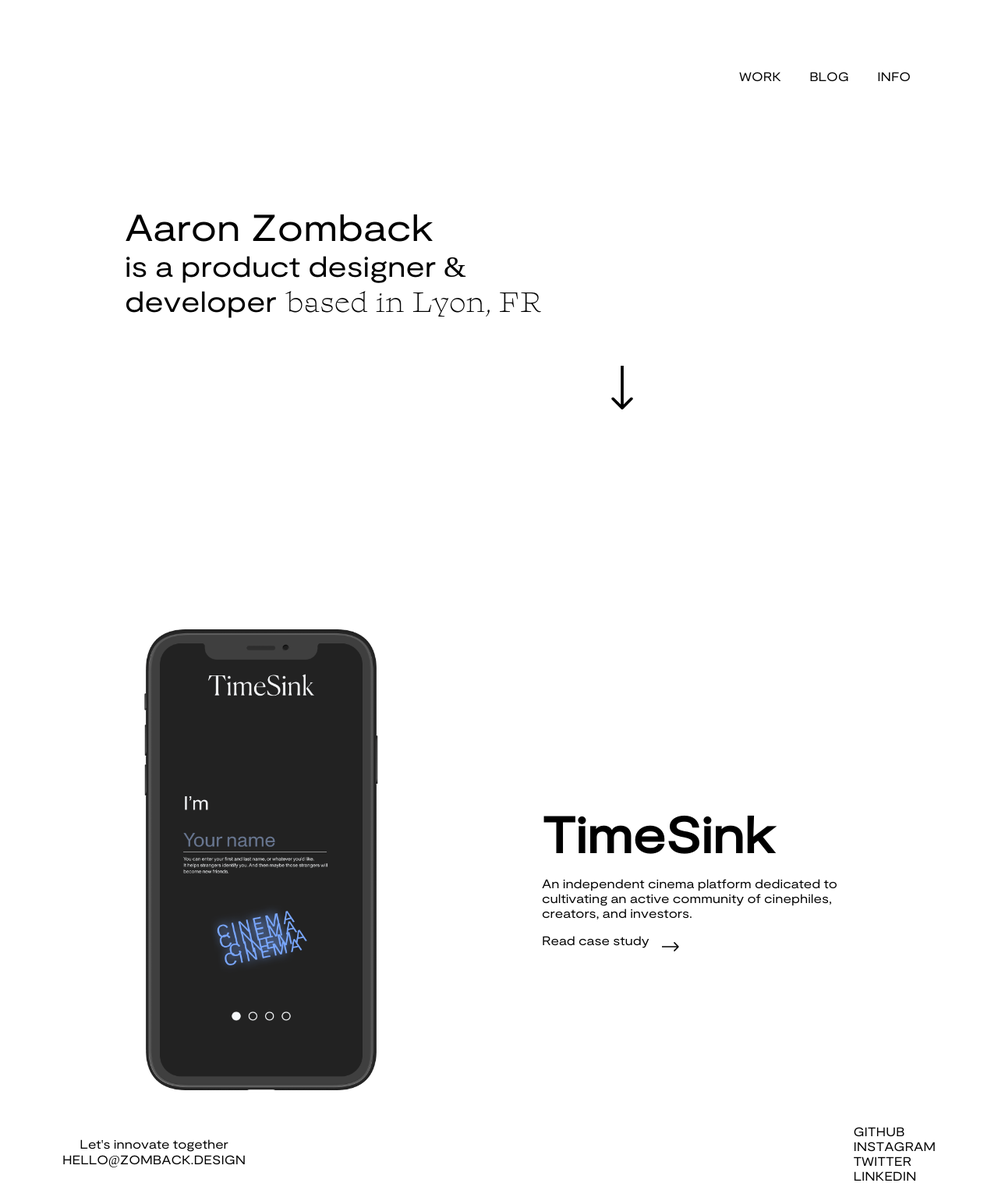
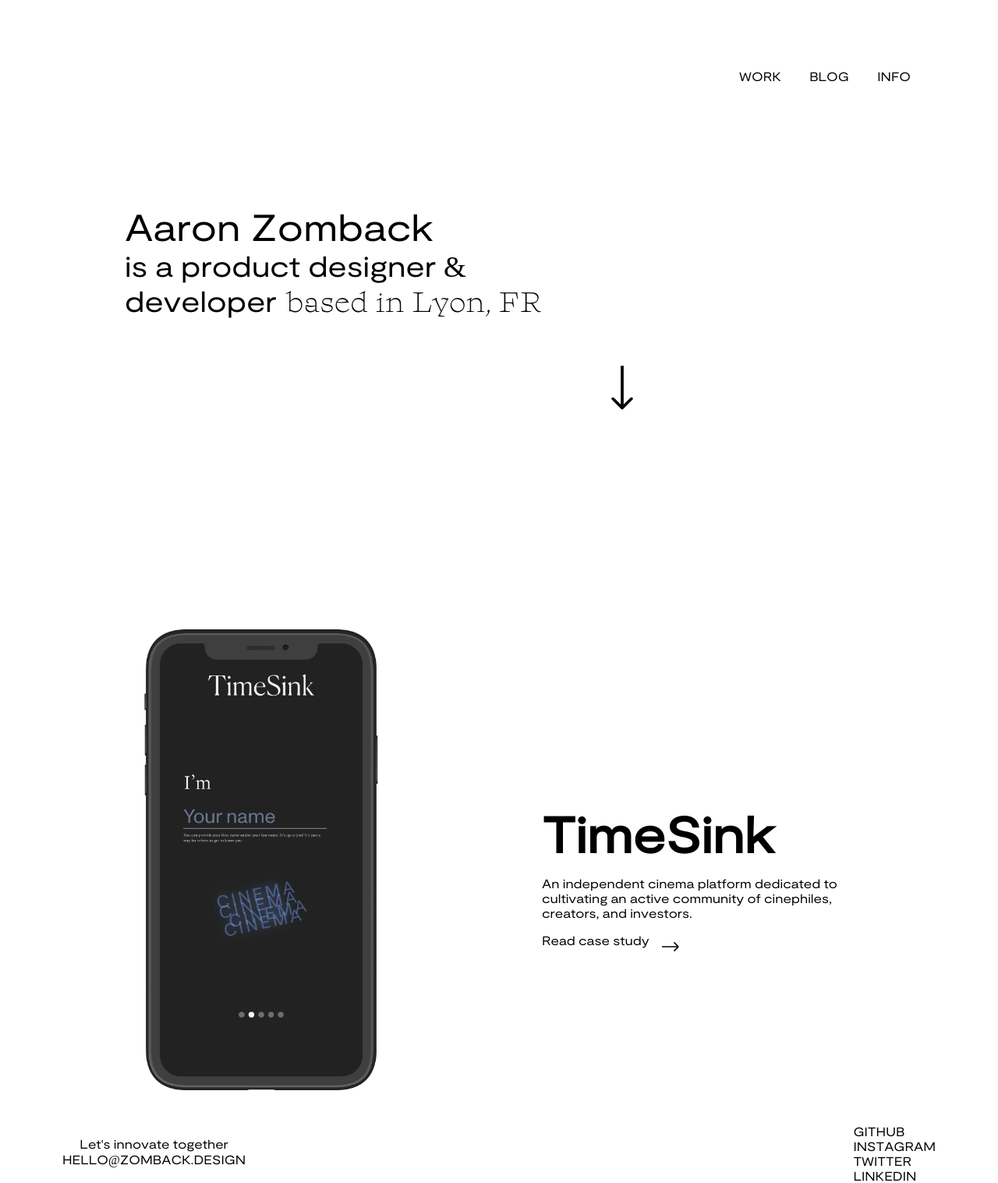
Before and after one commit to aaronzomback/design-portfolio, a Jekyll site: the page built from index.html, in a window 1280 px wide. Shown: the whole page at 78% size. Built offline with Jekyll 4.4.1, drawn with Linux system fonts in a browser that asks for light colours.

Commit message:
onboard flow

```diff
--- a/_layouts/default.html
+++ b/_layouts/default.html
@@ -25,7 +25,7 @@
     <div class="study1-container">
       <div class="study1-item">
         <a href="/timesink/">
-        <img src="/assets/img/onboardcover.png" alt="study1" style="width:300px;">
+        <img src="/assets/img/onboardcover2.png" alt="study1" style="width:300px;">
         </a>
       </div>
       <div class="study1-item">
--- a/assets/css/app.scss
+++ b/assets/css/app.scss
@@ -313,10 +313,15 @@
   font-size: 12px;
 }
 
+
+.research img {
+  width: 100vw;
+}
 .research-img img {
 
     width: 100vw;
     margin-bottom: 0px;
+    width: 100%
 }
 
 section.problem {
@@ -358,6 +363,10 @@
   width: 550px;
 }
 
+.onboarding-img img{
+  width: 100%;
+  height: 400px;
+}
 
 footer {
 display: flex;
--- a/timesink.html
+++ b/timesink.html
@@ -157,3 +157,7 @@
   </p>
   </div>
 </section>
+
+<section class="onboarding-img">
+  <img src="/assets/img/onboarding-img.svg" alt="timesink-onboarding">
+</section>
```
Also changed, not shown: assets/img/onboardcover2.png, assets/img/onboarding-img.svg (added).
